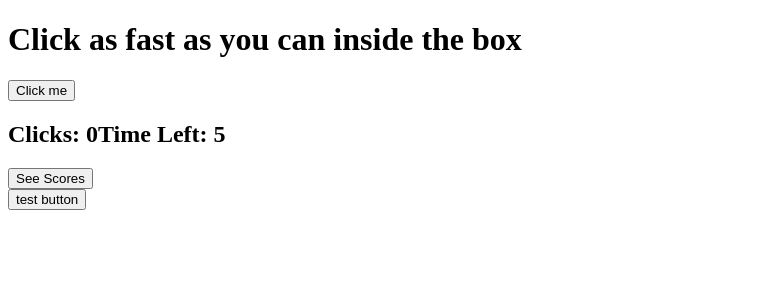
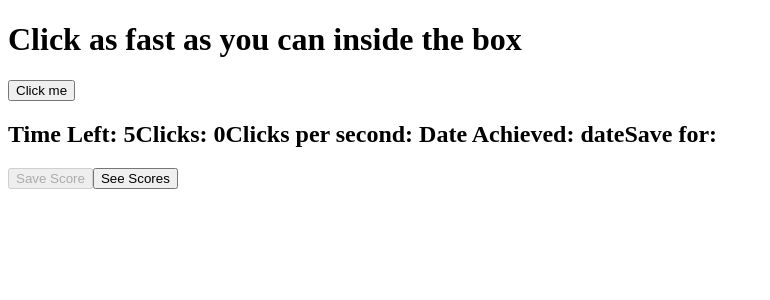
Before and after one commit to GabrielBall05/CIS212_Homework03_GabrielBall, a PHP site: page /game.php in a window 1280 px wide. Shown: the top 300 px of the page, without its empty margins (0-770 px from the left). Run offline with PHP 8.4, Linux system fonts and the light colour scheme.

Commit message:
Trying to store all information that I need for the score on the screen, and php will use that info instead

```diff
--- a/CIS212_Homework03_GabrielBall/game.php
+++ b/CIS212_Homework03_GabrielBall/game.php
@@ -7,22 +7,38 @@
         <script src="script.js"></script>
         <link rel="stylesheet" href="styles.css">
     </head>
-    <body onload="testDisplay()">
-        <h1 id="yourScore">Click as fast as you can inside the box</h1>
+    <body onload="init()">
+        <h1>Click as fast as you can inside the box</h1>
         <button id="gameWindow" onclick="clicked()">Click me</button>
-        <div class="timeAndClicksDisplay">
-            <div class="timeAndClicksDisplay">
+        <div class="flexDisplay">
+            <div class="flexDisplay">
+                <h2>Time Left:&nbsp;</h2>
+                <form method="post"><h2 id="timeLeft">5</h2></form>
+            </div>
+            <div class="flexDisplay">
                 <h2>Clicks:&nbsp;</h2>
-                <h2 id="numOfClicks">0</h2>
+                <form method="post"><h2 name="numOfClicks" id="numOfClicks">0</h2></form>
             </div>
-            <div class="timeAndClicksDisplay">
-                <h2>Time Left:&nbsp;</h2>
-                <h2 id="timeLeft">5</h2>
+            <div class="flexDisplay">
+                <h2>Clicks per second:&nbsp;</h2>
+                <form method="post"><h2 name="clicksPerSecond" id="clicksPerSecond"></h2></form>
+            </div>
+            <div class="flexDisplay">
+                <h2>Date Achieved:&nbsp;</h2>
+                <form method="post"><h2 name="dateAchieved" id="dateAchieved">date</h2></form>
+            </div>
+            <div class="flexDisplay">
+                <h2>Save for:&nbsp;</h2>
+                <form method="post"><h2 name="saveFor" id="saveFor">user</h2></form>
             </div>
         </div>
-        <button id="seeScores" name="seeScores" onclick="window.location.href = 'scores.php';">See Scores</button>
-        <div id="addRestartBtn"></div>
-        <form method="post"><button name="testBtn">test button</button></form>
+        <div class="flexDisplay">
+            <form method="post"><button id="saveScoreBtn" name="saveScoreBtn">Save Score</button></form>
+            <button id="seeScores" name="seeScores" onclick="window.location.href = 'scores.php';">See Scores</button>
+            <div id="addRestartBtn"></div>
+        </div>
+
+
 
         <?php
             //Variables
@@ -37,16 +53,15 @@
 
 
 
-            if (isset($_POST['testBtn']))
+            if (isset($_POST['saveScoreBtn']))
             {
-                // $totalClicks = "<script>JSON.parse(sessionStorage.getItem('totalClicks'));</script>";
-                // $cps = "<script>JSON.parse(sessionStorage.getItem('cps'));</script>";
-                // $date = "<script>JSON.parse(sessionStorage.getItem('date'));</script>";
-                // $username = "<script>JSON.parse(sessionStorage.getItem('userUname'));</script>";
-                echo "<script src='script.js'>JSON.parse(sessionStorage.getItem('totalClicks'));</script>";
+                $uname = $_POST['saveFor'];
+                $totalClicks = $_POST['numOfClicks'];
+                $cps = $_POST['clicksPerSecond'];
+                $date = $_POST['dateAchieved'];
 
-
-                $sql = "INSERT INTO " . $scores_table . " (username, totalclicks, cps, date) VALUES('<script>JSON.parse(sessionStorage.getItem('userUname'));</script>', <script>JSON.parse(sessionStorage.getItem('totalClicks'));</script>, <script>JSON.parse(sessionStorage.getItem('cps'));</script>, <script>JSON.parse(sessionStorage.getItem('date'));</script>');";
+                //$sql = "INSERT INTO " . $scores_table . " (username, totalclicks, cps, date) VALUES('<script>JSON.parse(sessionStorage.getItem('userUname'));</script>', <script>JSON.parse(sessionStorage.getItem('totalClicks'));</script>, <script>JSON.parse(sessionStorage.getItem('cps'));</script>, <script>JSON.parse(sessionStorage.getItem('date'));</script>');";
+                $sql = "INSERT INTO " . $scores_table . " (username, totalclicks, cps, date) VALUES('" . $uname . "', " . $totalClicks . ", " . $cps . ", '" . $date . "');";
                 echo $sql;
             }
         ?>
--- a/CIS212_Homework03_GabrielBall/script.js
+++ b/CIS212_Homework03_GabrielBall/script.js
@@ -4,13 +4,16 @@
 var firstname = JSON.parse(sessionStorage.getItem("userFname"));
 var lastname = JSON.parse(sessionStorage.getItem("userLname"));
 
-function testDisplay()
+function init()
 {
     //alert("test");
     //alert(uname);
     ///alert(password);
     //alert(firstname);
     //alert(lastname);
+
+    document.getElementById("saveScoreBtn").disabled = true;
+    document.getElementById("saveFor").innerText = uname;
 }
 
 function clicked()
@@ -35,8 +38,12 @@
 
                 var totalClicks = document.getElementById("numOfClicks").innerText;
                 var cps = totalClicks/5;
+                document.getElementById("clicksPerSecond").innerText = cps;
+                var longDate = new Date();
+                var date = (longDate.getMonth() + 1) + "-" + longDate.getDate() + "-" + longDate.getFullYear();
+                document.getElementById("dateAchieved").innerText = date;
 
-                document.getElementById("yourScore").innerText = "In 5 seconds, you clicked " + totalClicks + " times, or " + cps + " clicks per second";
+                document.getElementById("saveScoreBtn").disabled = false;
                 document.getElementById("gameWindow").disabled = true;
 
                 var addBtn = document.getElementById("addRestartBtn");
@@ -45,14 +52,6 @@
                 restartGameBtn.setAttribute("onclick", 'restartGame()');
                 restartGameBtn.innerText = "Restart Game";
                 addBtn.appendChild(restartGameBtn);
-
-                //SAVE SCORES
-                var longDate = new Date();
-                var date = (longDate.getMonth() + 1) + "-" + longDate.getDate() + "-" + longDate.getFullYear();
-
-                sessionStorage.setItem("totalClicks", JSON.stringify(totalClicks));
-                sessionStorage.setItem("cps", JSON.stringify(cps));
-                sessionStorage.setItem("date", JSON.stringify(date));
             }
             else
             {
--- a/CIS212_Homework03_GabrielBall/styles.css
+++ b/CIS212_Homework03_GabrielBall/styles.css
@@ -1,4 +1,4 @@
-.timeAndClicksDisplay
+.flexDisplay
 {
     display: flex;
 }
```
